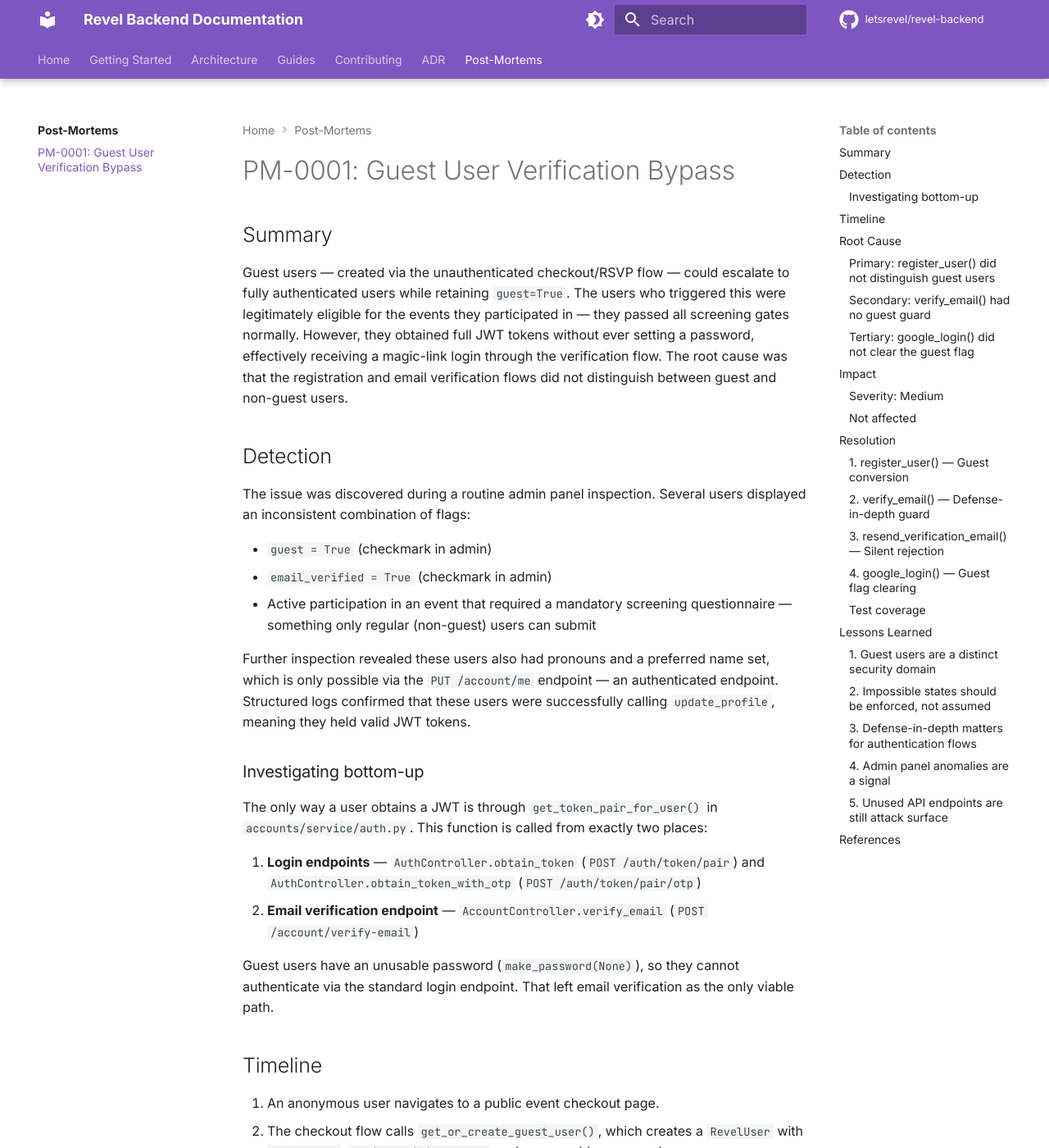
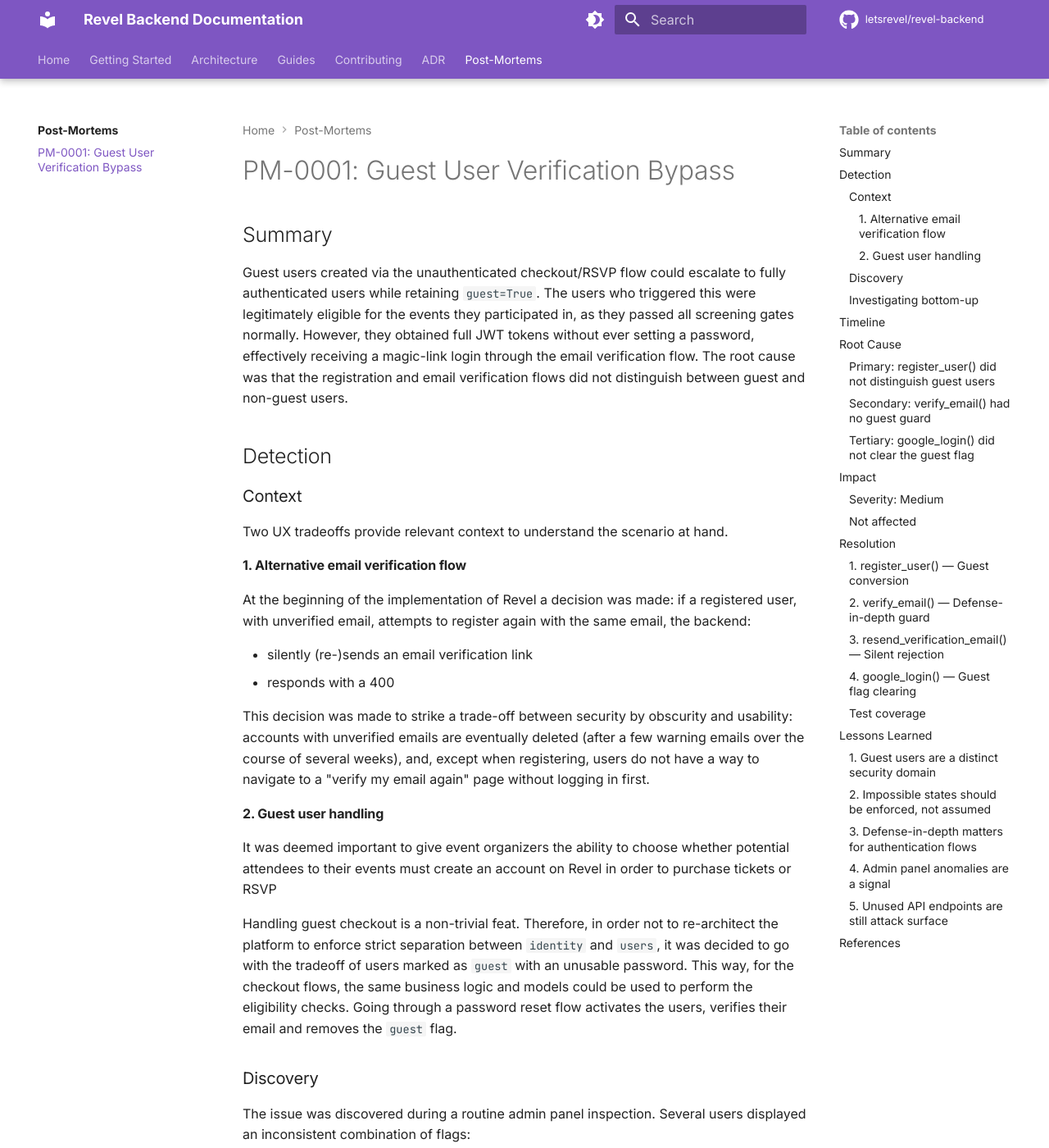
Before and after one commit to letsrevel/revel-backend, an MkDocs documentation site: the page built from docs/postmortems/0001-guest-user-verification-bypass.md, in a window 1280 px wide and 1400 px high. Shown: the whole window at 82% size. Built offline with MkDocs 1.6.1 and Material for MkDocs 9.7.7, drawn with Linux system fonts in a browser that asks for light colours; comment, search, counter and statistics services are not loaded; some of the changed text lies outside the part shown.

Commit message:
docs: refine post-mortem

```diff
--- a/docs/postmortems/0001-guest-user-verification-bypass.md
+++ b/docs/postmortems/0001-guest-user-verification-bypass.md
@@ -2,27 +2,57 @@
 
 ## Summary
 
-Guest users — created via the unauthenticated checkout/RSVP flow — could
+Guest users created via the unauthenticated checkout/RSVP flow could
 escalate to fully authenticated users while retaining `guest=True`. The users
 who triggered this were legitimately eligible for the events they participated
-in — they passed all screening gates normally. However, they obtained full JWT
+in, as they passed all screening gates normally. However, they obtained full JWT
 tokens without ever setting a password, effectively receiving a magic-link login
-through the verification flow. The root cause was that the registration and
+through the email verification flow. The root cause was that the registration and
 email verification flows did not distinguish between guest and non-guest users.
 
 ## Detection
 
+### Context
+
+Two UX tradeoffs provide relevant context to understand the scenario at hand.
+
+#### 1. Alternative email verification flow
+At the beginning of the implementation of Revel a decision was made: if a registered user,
+with unverified email, attempts to register again with the same email, the backend:
+
+- silently (re-)sends an email verification link
+- responds with a 400
+
+This decision was made to strike a trade-off between security by obscurity and usability:
+accounts with unverified emails are eventually deleted
+(after a few warning emails over the course of several weeks), and,
+except when registering, users do not have a way to navigate to a
+"verify my email again" page without logging in first.
+
+#### 2. Guest user handling
+It was deemed important to give event organizers the ability to choose whether potential attendees to their events
+must create an account on Revel in order to purchase tickets or RSVP
+
+Handling guest checkout is a non-trivial feat. Therefore, in order not to re-architect the platform to enforce
+strict separation between `identity` and `users`, it was decided to go with the tradeoff of users marked
+as `guest` with an unusable password. This way, for the checkout flows, the same business logic
+and models could be used to perform the eligibility checks.
+Going through a password reset flow activates the users, verifies their email and removes the `guest` flag.
+
+
+### Discovery
+
 The issue was discovered during a routine admin panel inspection. Several users
 displayed an inconsistent combination of flags:
 
-- `guest = True` (checkmark in admin)
-- `email_verified = True` (checkmark in admin)
+- `guest = True`
+- `email_verified = True`
 - Active participation in an event that required a mandatory screening
-  questionnaire — something only regular (non-guest) users can submit
+  questionnaire, which only regular (non-guest) users can submit
 
 Further inspection revealed these users also had pronouns and a preferred name
-set, which is only possible via the `PUT /account/me` endpoint — an
-authenticated endpoint. Structured logs confirmed that these users were
+set, which is only possible via the `PUT /account/me` authenticated endpoint.
+Log timestamps compatible with `date_joined` and `last_login` revealed that users were
 successfully calling `update_profile`, meaning they held valid JWT tokens.
 
 ### Investigating bottom-up
@@ -65,7 +95,7 @@
 11. The frontend logs the user in with the JWT. The user is now fully
     authenticated but still `guest=True`.
 12. The user updates their profile (pronouns, preferred name) and submits the
-    screening questionnaire — all through legitimate flows, but as a user who
+    screening questionnaire: all through legitimate flows, but as a user who
     should never have held a JWT in the first place.
 
 ## Root Cause
```
